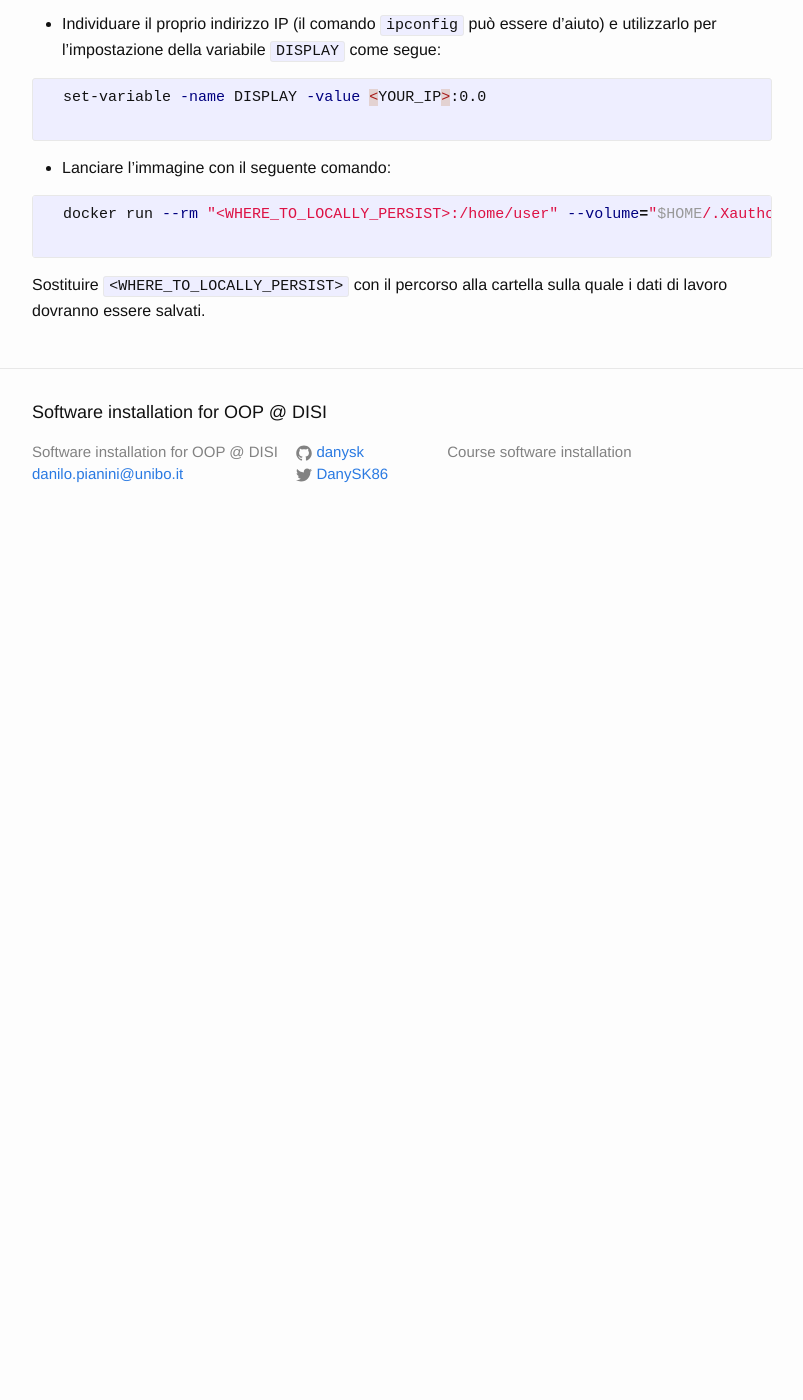
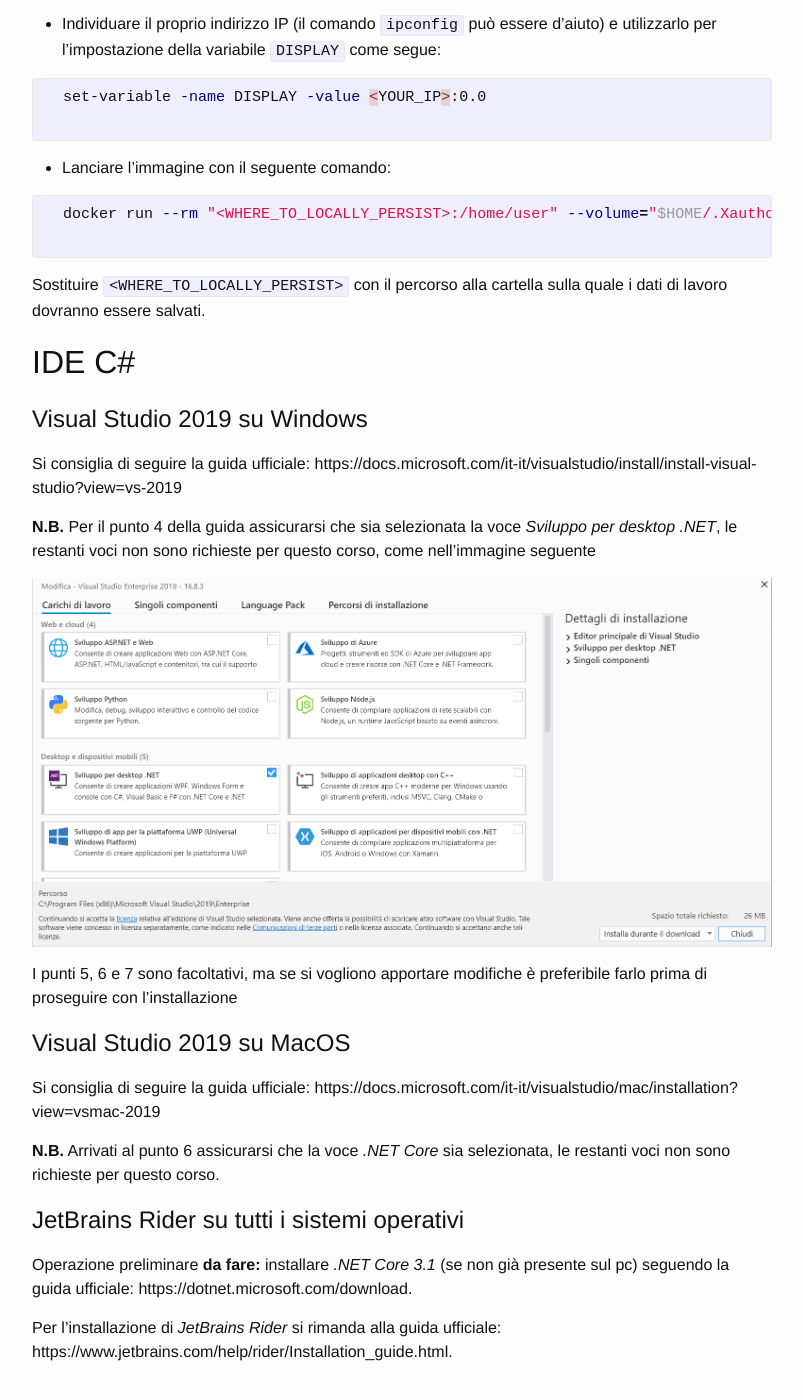
Before and after one commit to unibo-oop/software-installation, a Jekyll site: the page built from index.md, in a window 1280 px wide and 1400 px high, scrolled down 25507 px. Shown: the whole window, without its empty margins (238-1041 px from the left). Built offline with Jekyll 4.4.1, drawn with Linux system fonts in a browser that asks for light colours; before the commit the page ends 26053 px from its top, so only the background shows below that.

Commit message:
add instruction to install csharp ide

```diff
--- a/index.md
+++ b/index.md
@@ -723,3 +723,29 @@ Ulteriori dettagli sono disponibili sulla [documentazione ufficiale](https://doc
 [Eclipse Download]: https://www.eclipse.org/downloads/
 [GIT-Windows Download]: https://git-for-windows.github.io/
 [GIT-OSX Download]: http://git-scm.com/download/mac
+
+# IDE C# #
+
+## Visual Studio 2019 su Windows
+
+Si consiglia di seguire la guida ufficiale: https://docs.microsoft.com/it-it/visualstudio/install/install-visual-studio?view=vs-2019
+
+**N.B.**
+Per il punto 4 della guida assicurarsi che sia selezionata la voce *Sviluppo per desktop .NET*, le restanti voci non sono richieste per questo corso, come nell'immagine seguente
+
+![](./img/VisualStudio/win-workload.png)
+
+I punti 5, 6 e 7 sono facoltativi, ma se si vogliono apportare modifiche è preferibile farlo prima di proseguire con l'installazione
+
+## Visual Studio 2019 su MacOS
+
+Si consiglia di seguire la guida ufficiale: https://docs.microsoft.com/it-it/visualstudio/mac/installation?view=vsmac-2019
+
+**N.B.**
+Arrivati al punto 6 assicurarsi che la voce *.NET Core* sia selezionata, le restanti voci non sono richieste per questo corso.
+
+## JetBrains Rider su tutti i sistemi operativi
+
+Operazione preliminare **da fare:** installare *.NET Core 3.1* (se non già presente sul pc) seguendo la guida ufficiale: https://dotnet.microsoft.com/download.
+
+Per l'installazione di *JetBrains Rider* si rimanda alla guida ufficiale: https://www.jetbrains.com/help/rider/Installation_guide.html.
```
Also changed, not shown: img/VisualStudio/win-workload.png (added).
